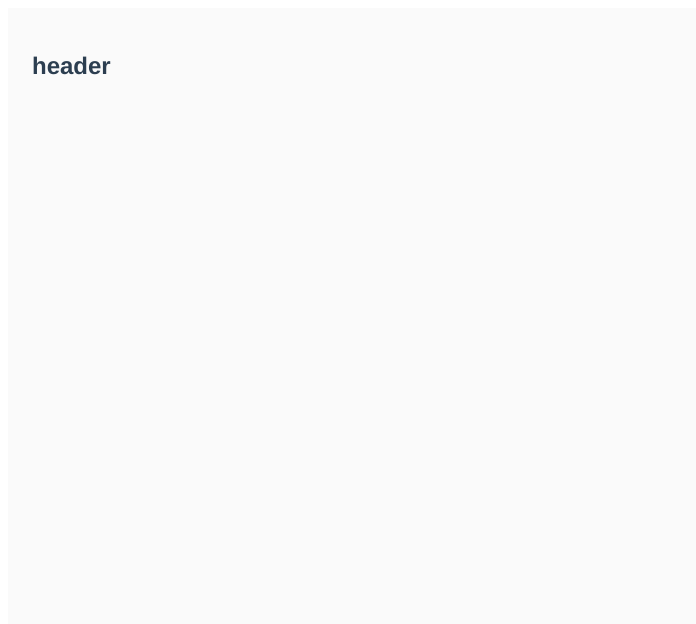
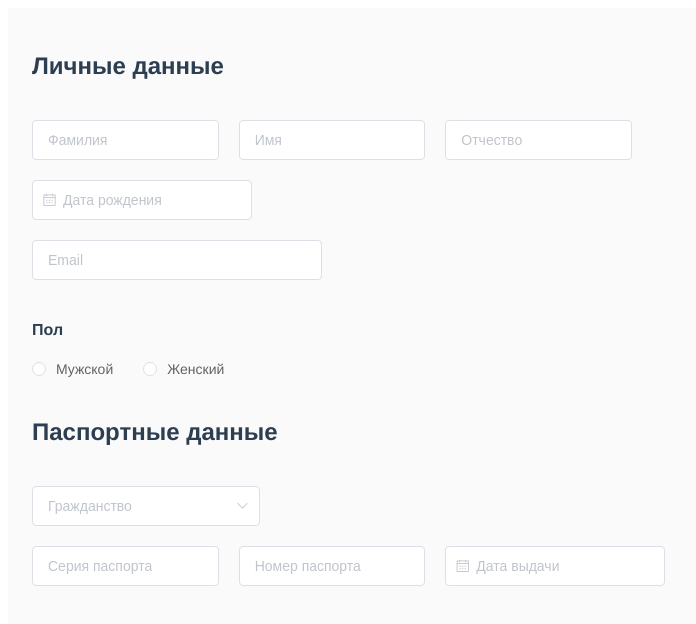
Before and after one commit to ozon-edu-vue-2021/required-task-4-denkhis, a Vue app: page / in a window 1280 px wide. Shown: the top 624 px of the page, without its empty margins (0-696 px from the left). Built offline with nearby package versions, Linux system fonts and the light colour scheme.

Commit message:
Updated form

```diff
--- /dev/null
+++ b/src/assets/main.css
@@ -0,0 +1,19 @@
+.mb10 {
+  margin-bottom: 10px;
+}
+
+.mb20 {
+  margin-bottom: 20px;
+}
+
+.el-col {
+  margin-bottom: 20px;
+}
+
+.el-input__icon {
+  height: auto;
+}
+
+.form {
+  max-width: 600px;
+}
--- a/src/components/Form.vue
+++ b/src/components/Form.vue
@@ -1,21 +1,46 @@
 <template>
   <el-container>
     <div class="form">
-      <h1>header</h1>
+      <form action="">
+        <personal-data />
+        <passport-data />
+      </form>
     </div>
   </el-container>
 </template>
 
 <script>
+import PersonalData from "./PersonalData.vue";
+import PassportData from "./PassportData.vue";
 export default {
+  components: {
+    PersonalData,
+    PassportData,
+  },
   data() {
-    return {};
+    return {
+      personalData: {
+        firstName: "",
+        secondName: "",
+        lastName: "",
+        birthDate: "",
+        email: "",
+        gender: "",
+        isNameChanged: false,
+        newFirstName: "",
+        newLastName: "",
+      },
+      passportData: {
+        citizenship: "",
+        passportSeries: "",
+        passportNumber: "",
+        issueDate: "",
+        issueCountry: "",
+        passportType: "",
+        firstNameLatin: "",
+        secondNameLatin: "",
+      },
+    };
   },
-  methods: {},
 };
 </script>
-
-<style scoped>
-.form {
-}
-</style>
--- /dev/null
+++ b/src/components/PassportData.vue
@@ -0,0 +1,46 @@
+<template>
+  <el-row :gutter="20">
+    <el-col>
+      <h2>Паспортные данные</h2>
+    </el-col>
+    <el-col :span="20">
+      <el-select v-model="value" placeholder="Гражданство">
+        <el-option
+          v-for="item in citizenships"
+          :key="item.id"
+          :label="item.nationality"
+          :value="item.id"
+        >
+        </el-option>
+      </el-select>
+    </el-col>
+    <template v-if="true">
+      <el-col :span="8">
+        <el-input placeholder="Серия паспорта" />
+      </el-col>
+      <el-col :span="8">
+        <el-input placeholder="Номер паспорта" />
+      </el-col>
+      <el-col :span="8">
+        <el-date-picker
+          v-model="value1"
+          type="date"
+          placeholder="Дата выдачи"
+        />
+      </el-col>
+    </template>
+
+    <div v-else>456</div>
+  </el-row>
+</template>
+
+<script>
+import citizenships from "../assets/data/citizenships.json";
+export default {
+  data() {
+    return {
+      citizenships,
+    };
+  },
+};
+</script>
--- /dev/null
+++ b/src/components/PersonalData.vue
@@ -0,0 +1,37 @@
+<template>
+  <el-row :gutter="20">
+    <el-col>
+      <h2>Личные данные</h2>
+    </el-col>
+    <el-col :span="8">
+      <el-input placeholder="Фамилия" />
+    </el-col>
+    <el-col :span="8">
+      <el-input placeholder="Имя" />
+    </el-col>
+    <el-col :span="8">
+      <el-input placeholder="Отчество" />
+    </el-col>
+    <el-col :span="24">
+      <el-date-picker
+        v-model="value1"
+        type="date"
+        placeholder="Дата рождения"
+      />
+    </el-col>
+    <el-col :span="12">
+      <el-input placeholder="Email" />
+    </el-col>
+    <el-col class="mb20">
+      <h4>Пол</h4>
+      <el-radio-group v-model="radio">
+        <el-radio :label="3">Мужской</el-radio>
+        <el-radio :label="6">Женский</el-radio>
+      </el-radio-group>
+    </el-col>
+  </el-row>
+</template>
+
+<script>
+export default {};
+</script>
--- a/src/main.js
+++ b/src/main.js
@@ -2,9 +2,8 @@ import Vue from "vue";
 import App from "./App.vue";
 import ElementUI from "element-ui";
 import "element-ui/lib/theme-chalk/index.css";
+import "./assets/main.css";
 
 Vue.use(ElementUI);
 
-Vue.config.productionTip = false;
-
 new Vue({ render: (h) => h(App) }).$mount("#app");
```
